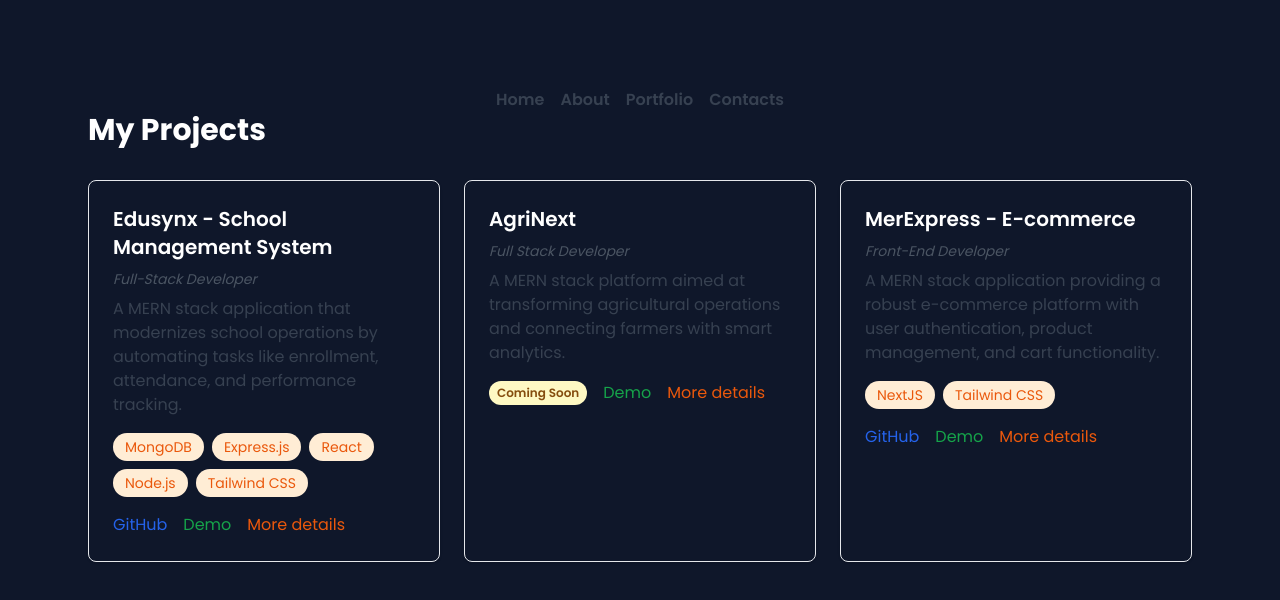
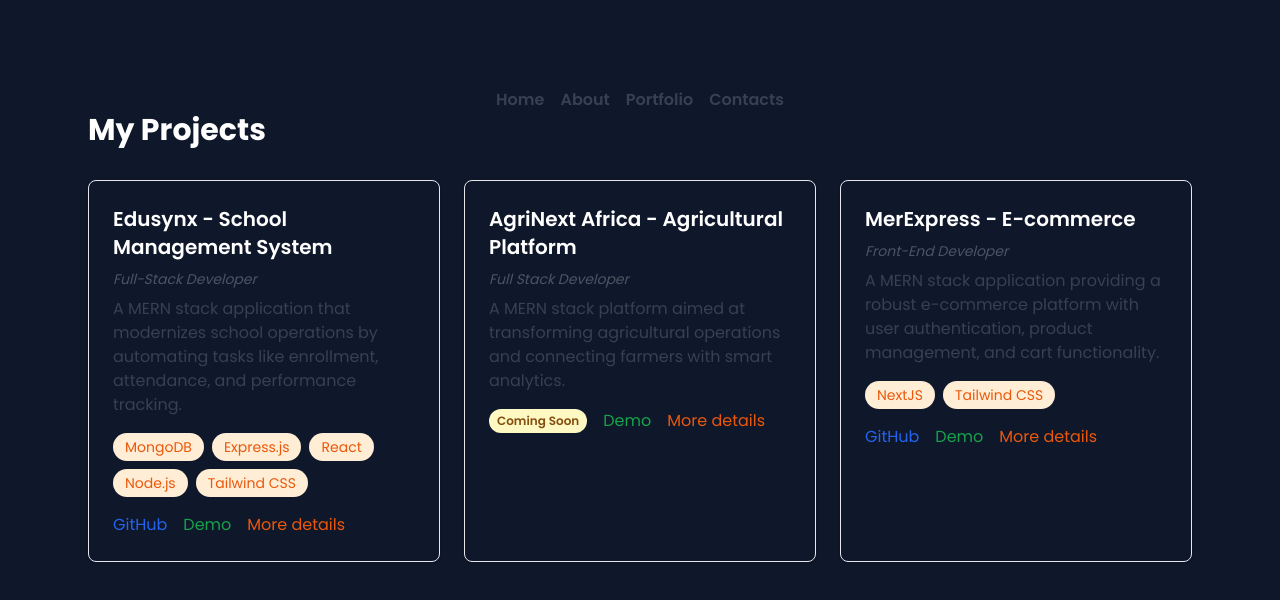
Before and after one commit to elaine-mern-dev/elaine-portfolio, a React (Vite) app: page /portfolio in a window 1280 px wide. Shown: the top 600 px of the page. Built offline with nearby package versions, Linux system fonts and the light colour scheme.

Commit message:
chore: update project title to 'AgriNext Africa' in projects.ts

```diff
--- a/src/constants/projects.ts
+++ b/src/constants/projects.ts
@@ -24,7 +24,7 @@ export const projects: Project[] = [
     role: "Full-Stack Developer",
   },
   {
-    title: "AgriNext",
+    title: "AgriNext Africa - Agricultural Platform",
     description:
       "A MERN stack platform aimed at transforming agricultural operations and connecting farmers with smart analytics.",
     demo: "https://www.youtube.com/watch?v=8JM5nqSkUbg",
```
